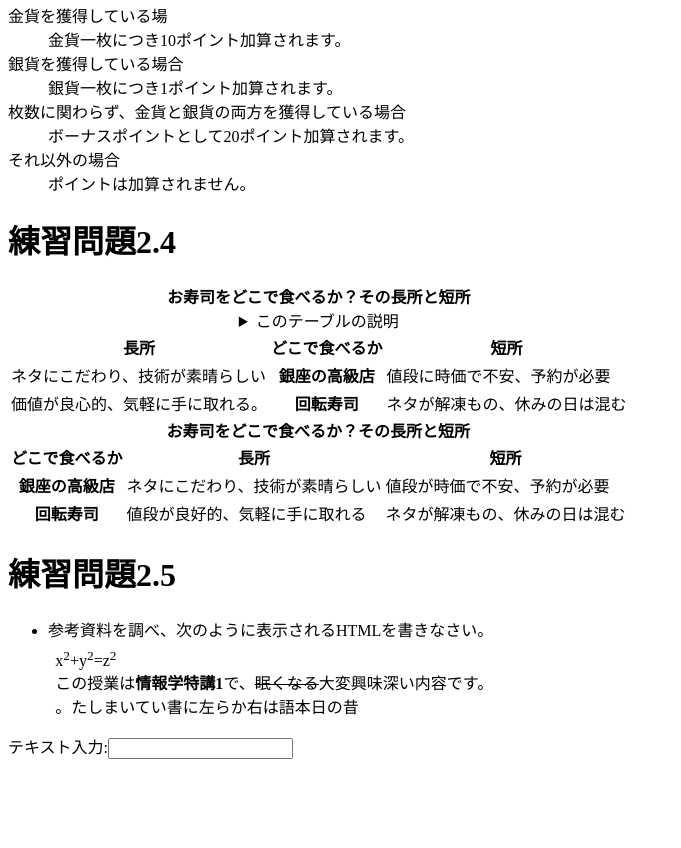
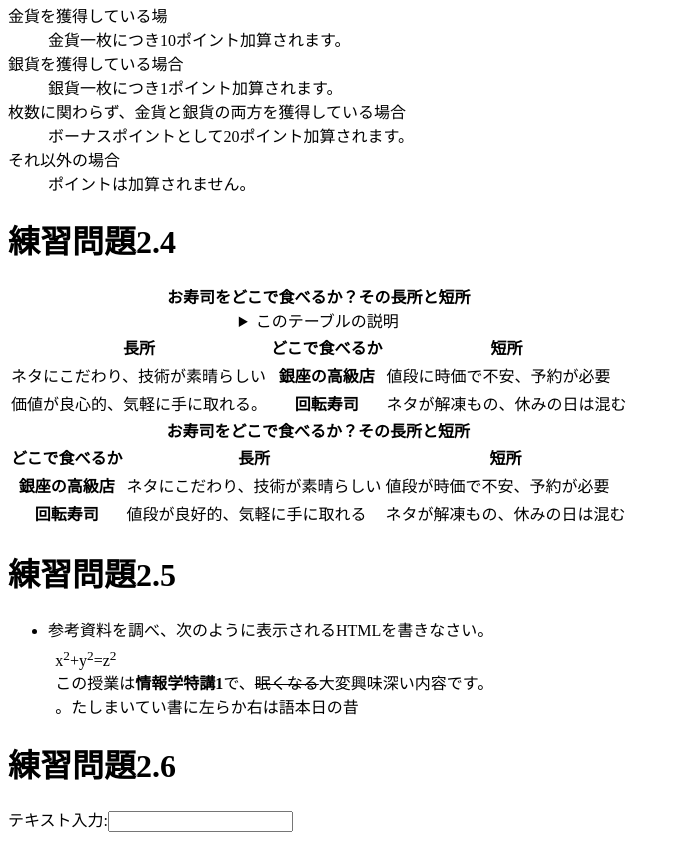
Before and after one commit to akiay1210/akiya2025, a plain HTML site: page index.html in a window 1280 px wide. Shown: the part 645-1493 px from the top of the page, without its empty margins (0-681 px from the left). Before the commit the page ends 1420 px from the top, so only its background shows below. Drawn offline with Linux system fonts and the light colour scheme.

Commit message:
Update index.html

```diff
--- a/index.html
+++ b/index.html
@@ -88,11 +88,7 @@ style="margin:1ex">x<sup>2</sup>+y<sup>2</sup>=z<sup>2</sup>
 <bdo dir="rtl">昔の日本語は右から左に書いていました。</bdo></p>
 </li>
 </ul>
-<head>
-  <meta charset="utf-8">
-  <title>練習問題2.6</title>
-</head>
-<body>
+<h1>練習問題2.6</h1>
 <p>テキスト入力:<input type="text"></p>
 </body>
 </html>
```
